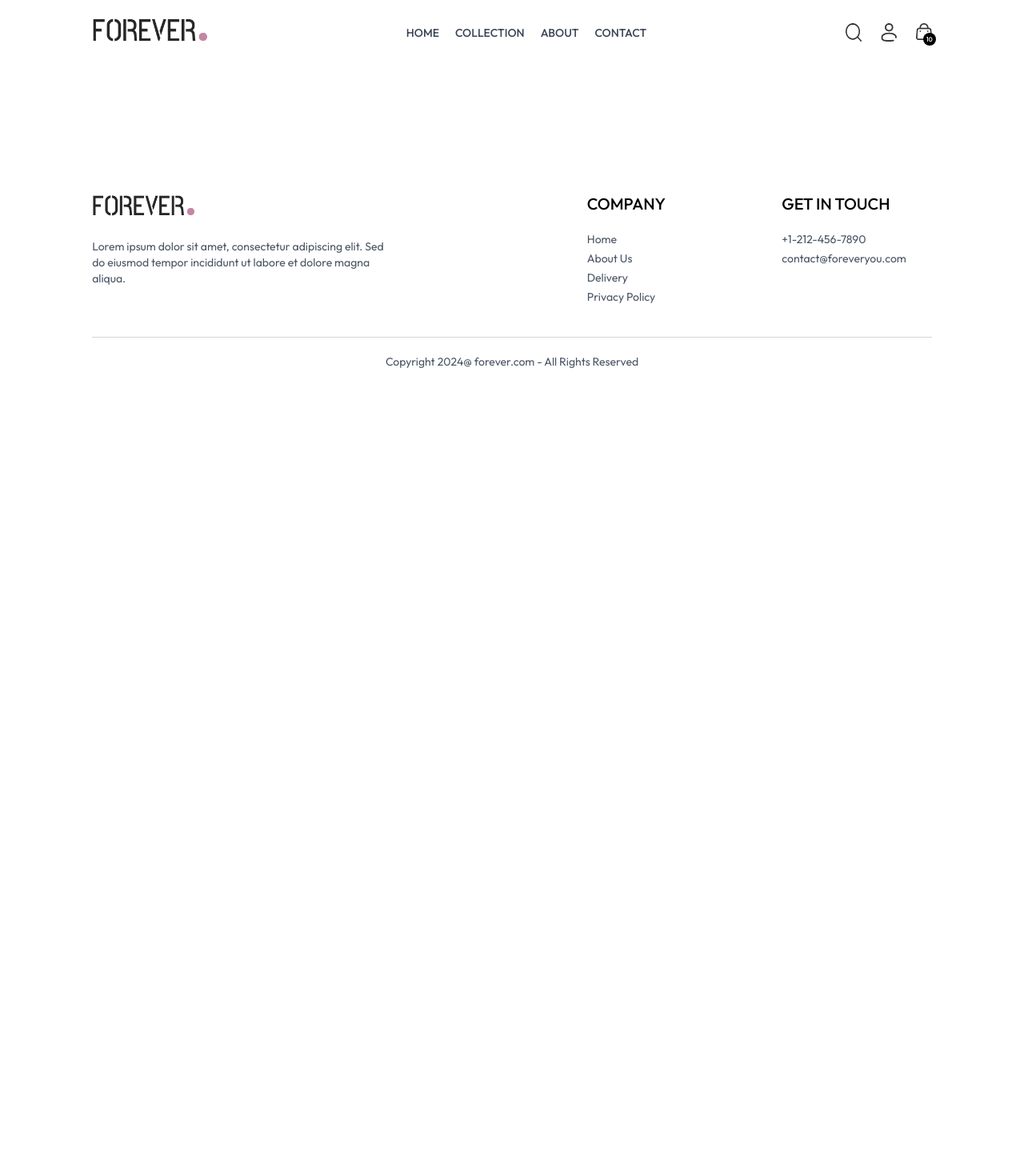
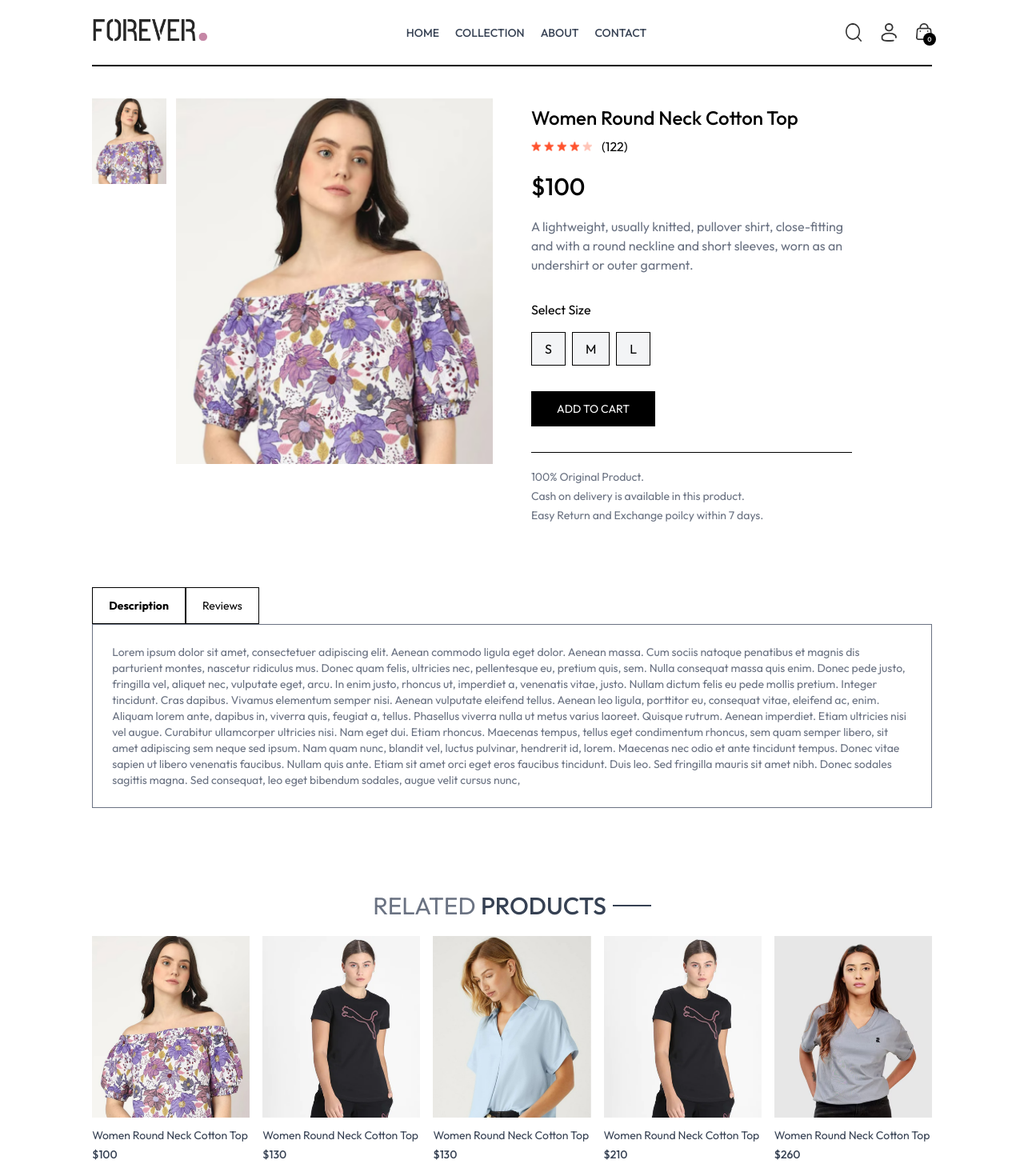
Before and after one commit to AL-ETERNITY/ECOMMERCE-APP, a React (Vite) app in the folder frontend/: page /product/aaaaa in a window 1280 px wide. Shown: the top 1470 px of the page at 80% size. Before the commit the page ends 800 px from the top, so only its background shows below. Built offline with nearby package versions, Linux system fonts and the light colour scheme.

Commit message:
added cart functionality; integrated toast notifications for error handling; implemented related products display

```diff
--- a/frontend/src/App.jsx
+++ b/frontend/src/App.jsx
@@ -12,10 +12,13 @@
 import Navbar from './components/Navbar'
 import Footer from './components/Footer'
 import SearchBar from './components/SearchBar'
+import { ToastContainer, toast } from 'react-toastify';
+import 'react-toastify/dist/ReactToastify.css';
 
 const App = () => {
   return (
     <div className='px-4 sm:px-[5vw] md:px-[7vw] lg:px-[9vw]'>
+      <ToastContainer />
       <Navbar />
       <SearchBar />
       <Routes>
--- a/frontend/src/components/Navbar.jsx
+++ b/frontend/src/components/Navbar.jsx
@@ -5,7 +5,7 @@
 
 const Navbar = () => {
     const [visible, setVisible] = useState(false);
-    const {setShowSearch} = useContext(ShopContext);
+    const {setShowSearch, getCartCount} = useContext(ShopContext);
 
     return (
     <div className='flex justify-between items-center py-5 font-medium'>
@@ -44,7 +44,7 @@
             </div>
             <Link to='/cart' className='relative'>
                 <img src={assets.cart_icon} alt='' className='w-5 min-w-5' />
-                <p className='absolute right-[-5px] bottom-[-5px] w-4 text-center leading-4 bg-black text-white aspect-square rounded-full text-[8px]'>10</p>
+                <p className='absolute right-[-5px] bottom-[-5px] w-4 text-center leading-4 bg-black text-white aspect-square rounded-full text-[8px]'>{getCartCount()}</p>
             </Link>
             <img onClick={()=>setVisible(true)} src={assets.menu_icon} alt='' className='w-5 cursor-pointer sm:hidden'/>
         </div>
--- /dev/null
+++ b/frontend/src/components/RelatedProducts.jsx
@@ -0,0 +1,36 @@
+import React, { useContext, useEffect, useState } from 'react'
+import { ShopContext } from '../context/ShopContext'
+import ProductItem from './ProductItem';
+import Title from './Title';
+
+const RelatedProducts = ({category, subCategory}) => {
+
+    const {products} = useContext(ShopContext);
+    const [related, setRelated] = useState([]);
+
+    useEffect(()=>{
+        if(products.length>0){
+            let productsCopy = products.slice();
+            productsCopy = productsCopy.filter((item)=>category===item.category);
+            productsCopy = productsCopy.filter((item)=>subCategory===item.subCategory);
+
+            setRelated(productsCopy.slice(0,5));
+        }
+    }, [products])
+
+    return (
+    <div className='my-24'>
+        <div className='text-center text-3xl py-2'>
+            <Title text1={'RELATED'} text2={'PRODUCTS'}></Title>
+        </div>
+        <div className='grid grid-cols-2 sm:grid-cols-3 md:grid-cols-4 lg:grid-cols-5 gap-4 gap-y-6'>
+            {related.map((item,index)=>(
+                <ProductItem key={index} id={item._id} image={item.image} name={item.name} price={item.price} />
+            ))}
+        </div>
+
+    </div>
+  )
+}
+
+export default RelatedProducts
--- a/frontend/src/context/ShopContext.jsx
+++ b/frontend/src/context/ShopContext.jsx
@@ -1,5 +1,6 @@
-import { createContext, useState } from 'react';
+import { createContext, useEffect, useState } from 'react';
 import { products } from '../assets/assets';
+import { toast } from 'react-toastify';
 
 export const ShopContext = createContext();
 
@@ -9,10 +10,49 @@
     const delivery_fee = 10;
     const [search, setSearch] = useState('');
     const [showSearch, setShowSearch] = useState(false);
+    const [cartItems, setCartItems] = useState({});
+
+    const addToCart = async (itemId, size) => {
+        if (!size){
+            toast.error('Please select a size');
+            return;
+        }
+
+        let cartData = structuredClone(cartItems);
+        if (cartData[itemId] && cartData[itemId][size]) {
+            cartData[itemId][size] += 1;
+        }
+        else if (cartData[itemId]) {
+            cartData[itemId][size] = 1;
+        }
+        else {
+            cartData[itemId] = {};
+            cartData[itemId][size] = 1;
+        }
+        setCartItems(cartData);
+    }
+
+    const getCartCount = () => {
+        let totalCount = 0;
+        for (const item in cartItems) {
+            for (const size in cartItems[item]) {
+                try {
+                    if(cartItems[item][size] > 0) {
+                        totalCount += cartItems[item][size];
+                    }
+                } catch (error) {
+
+                }
+            }
+        }
+        return totalCount;
+    }
 
     const value = {
         products, currency, delivery_fee,
-        search, setSearch, showSearch, setShowSearch
+        search, setSearch, showSearch, setShowSearch,
+        cartItems, addToCart,
+        getCartCount
     }
 
     return (
--- a/frontend/src/index.css
+++ b/frontend/src/index.css
@@ -16,6 +16,10 @@
     font-style: normal;
   }
 
+::-webkit-scrollbar{
+    display: none;
+}
+
 @media (max-width: 640px) {
   a.active {
     background-color: black;
--- a/frontend/src/pages/product.jsx
+++ b/frontend/src/pages/product.jsx
@@ -1,11 +1,93 @@
-import React from 'react'
+import React, { useContext, useEffect, useState } from 'react'
+import { useParams } from 'react-router-dom';
+import { ShopContext } from '../context/ShopContext';
+import { assets } from '../assets/assets';
+import RelatedProducts from '../components/RelatedProducts';
 
 const product = () => {
-  return (
-    <div>
 
+  const {productId} = useParams();
+  const {products, currency, addToCart} = useContext(ShopContext);
+  const [productData, setProductData] = useState(false);
+  const [image, setImage] = useState('');
+  const [size, setSize] = useState('');
+
+  const fetchProductData = async () => {
+    products.map((item)=>{
+      if(item._id === productId){
+        setProductData(item)
+        setImage(item.image[0])
+        return null;
+      }
+    })
+  }
+
+  useEffect(()=>{
+    fetchProductData();
+  },[productId, products])
+
+  return productData ?(
+    <div className='border-t-2 pt-10 transition-opacity ease-in duration-500 opacity-100'>
+      {/* Product data */}
+      <div className='flex gap-12 sm:gap-12 flex-col sm:flex-row'>
+        {/* product images */}
+        <div className='flex-1 flex flex-col-reverse gap-3 sm:flex-row'>
+          <div className='flex sm:flex-col overflow-x-auto sm:overflow-y-scroll justify-between sm:justify-normal sm:w-[18.7%] w-full'>
+              {
+                productData.image.map((item,index)=>(
+                  <img onClick={()=>setImage(item)} src={item} key={index} alt="" className='w-[24%] sm:w-full sm:w-3 flex-shrink-0 cursor-pointer'/>
+                ))
+              }
+          </div>
+          <div className='w-full sm:w-[80%]'>
+              <img className='w-full h-auto' src={image} alt="" />
+          </div>
+        </div>
+        {/* product info */}
+        <div className='flex-1'>
+            <h1 className='font-medium text-2xl mt-2'>{productData.name}</h1>
+            <div className='flex items-center gap-1 mt-2'>
+              <img src={assets.star_icon} alt="" className="w-3 5" />
+              <img src={assets.star_icon} alt="" className="w-3 5" />
+              <img src={assets.star_icon} alt="" className="w-3 5" />
+              <img src={assets.star_icon} alt="" className="w-3 5" />
+              <img src={assets.star_dull_icon} alt="" className="w-3 5" />
+              <p className='pl-2'>(122)</p>
+            </div>
+            <p className='mt-5 text-3xl font-medium'>{currency}{productData.price}</p>
+            <p className='mt-5 text-gray-500 md:w-4/5'>{productData.description}</p>
+            <div className='flex flex-col gap-4 my-8'>
+              <p>Select Size</p>
+              <div className='flex gap-2'>
+                {productData.sizes.map((item,index)=>(
+                  <button onClick={()=>setSize(item)} className={`border py-2 px-4 bg-gray-100 ${item === size ? 'border-orange-500':''}`} key={index}>{item}</button>
+                ))}
+              </div>
+            </div>
+            <button onClick={()=>addToCart(productData._id,size)} className='bg-black text-white px-8 py-3 text-sm active:bg-gray-700'>ADD TO CART</button>
+            <hr className='mt-8 sm:w-4/5'></hr>
+            <div className='text-sm text-gray-500 mt-5 flex flex-col gap-1'>
+              <p>100% Original Product.</p>
+              <p>Cash on delivery is available in this product.</p>
+              <p>Easy Return and Exchange poilcy within 7 days.</p>
+            </div>
+        </div>
+      </div>
+      {/* description and review section */}
+      <div className='mt-20'>
+        <div className='flex'>
+            <b className='border px-5 py-3 text-sm'>Description</b>
+            <p className='border px-5 py-3 text-sm'>Reviews</p>
+        </div>
+        <div className='flex flex-col gap-4 border px-6 py-6 text-sm text-gray-500'>
+          <p>Lorem ipsum dolor sit amet, consectetuer adipiscing elit. Aenean commodo ligula eget dolor. Aenean massa. Cum sociis natoque penatibus et magnis dis parturient montes, nascetur ridiculus mus. Donec quam felis, ultricies nec, pellentesque eu, pretium quis, sem. Nulla consequat massa quis enim. Donec pede justo, fringilla vel, aliquet nec, vulputate eget, arcu. In enim justo, rhoncus ut, imperdiet a, venenatis vitae, justo. Nullam dictum felis eu pede mollis pretium. Integer tincidunt. Cras dapibus. Vivamus elementum semper nisi. Aenean vulputate eleifend tellus. Aenean leo ligula, porttitor eu, consequat vitae, eleifend ac, enim. Aliquam lorem ante, dapibus in, viverra quis, feugiat a, tellus. Phasellus viverra nulla ut metus varius laoreet. Quisque rutrum. Aenean imperdiet. Etiam ultricies nisi vel augue. Curabitur ullamcorper ultricies nisi. Nam eget dui. Etiam rhoncus. Maecenas tempus, tellus eget condimentum rhoncus, sem quam semper libero, sit amet adipiscing sem neque sed ipsum. Nam quam nunc, blandit vel, luctus pulvinar, hendrerit id, lorem. Maecenas nec odio et ante tincidunt tempus. Donec vitae sapien ut libero venenatis faucibus. Nullam quis ante. Etiam sit amet orci eget eros faucibus tincidunt. Duis leo. Sed fringilla mauris sit amet nibh. Donec sodales sagittis magna. Sed consequat, leo eget bibendum sodales, augue velit cursus nunc,
+          </p>
+        </div>
+      </div>
+      {/* display related product */}
+      <RelatedProducts category={productData.category} subCategory={productData.subCategory}></RelatedProducts>
     </div>
-  )
+  ) : <div className='opacity-0'></div>
 }
 
 export default product
```
